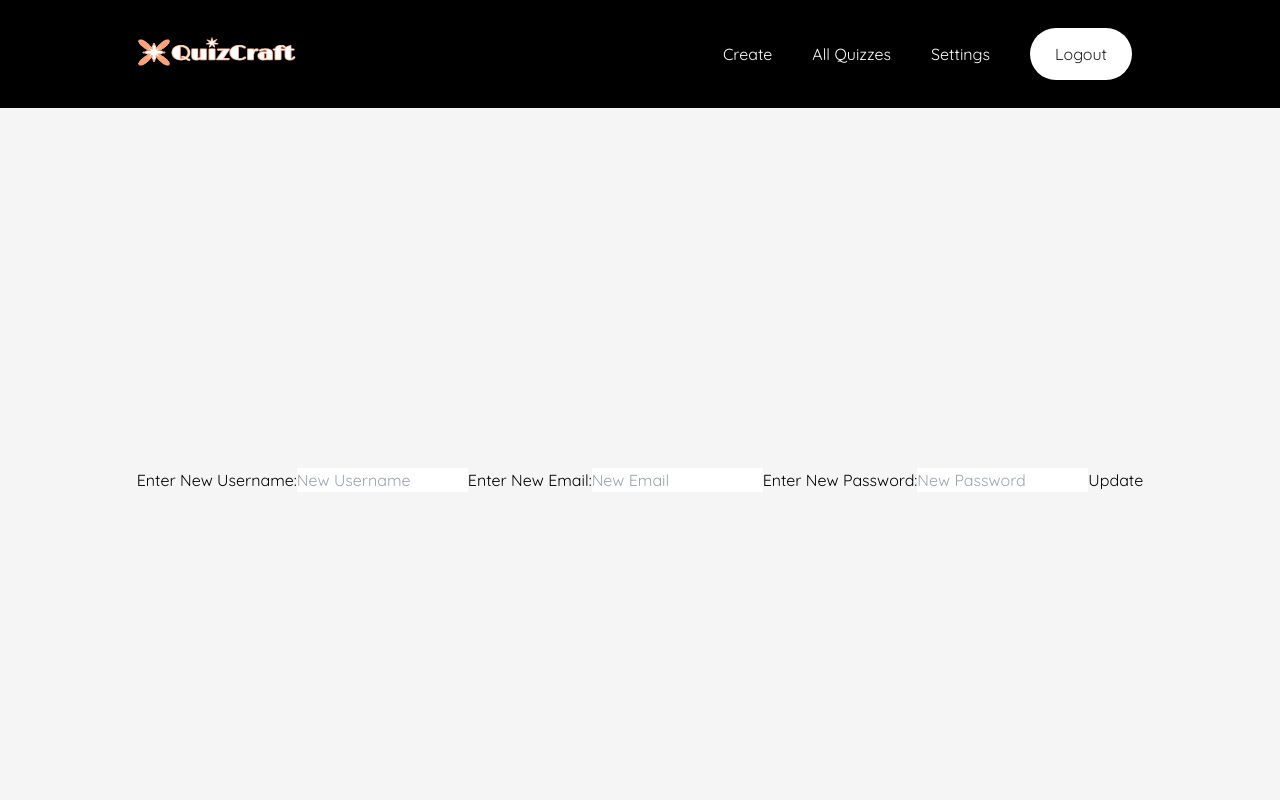
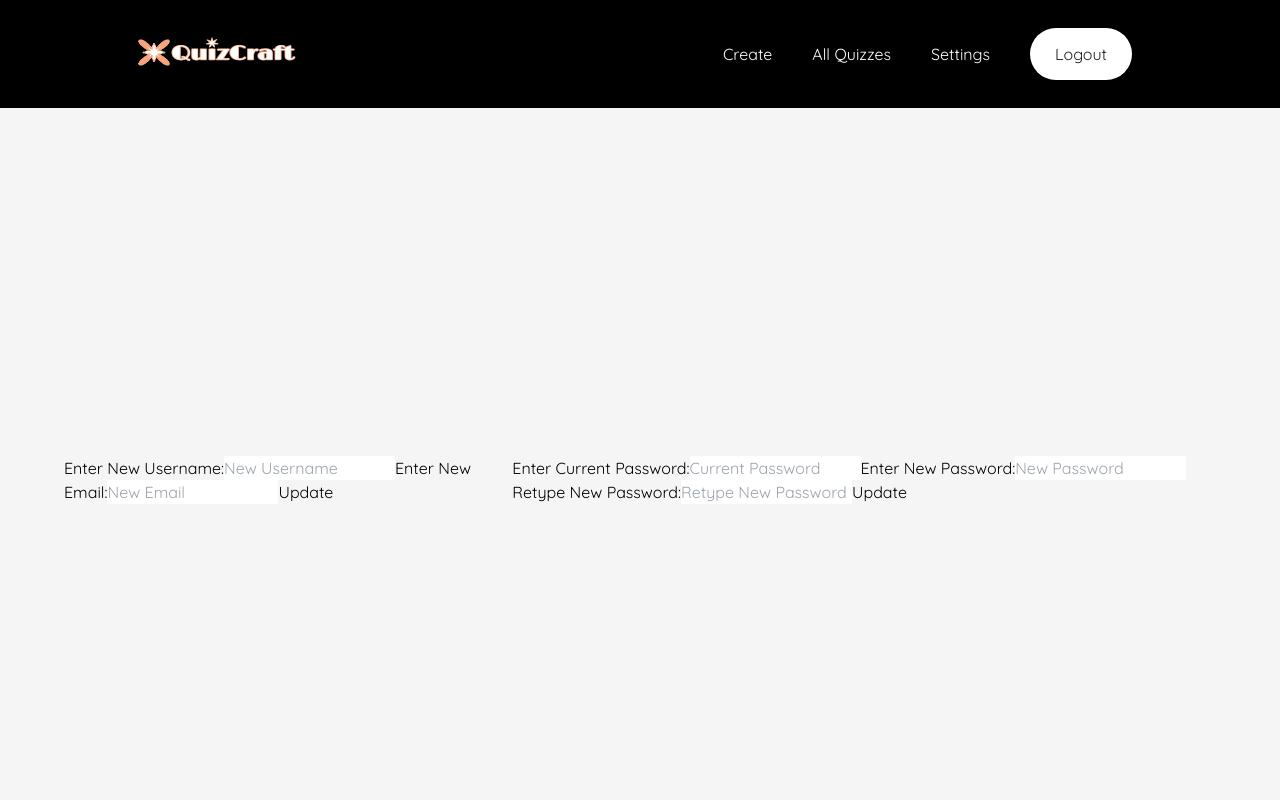
Before and after one commit to nromasanta/3680Project, a React (Vite) app: page /settings/1 in a window 1280 px wide. Shown: the top 800 px of the page. Built offline with nearby package versions, Linux system fonts and the light colour scheme; no server answers; sample sign-in values are in the browser's storage.

Commit message:
Continuing work on different PC

```diff
--- a/src/pages/UserSettings.jsx
+++ b/src/pages/UserSettings.jsx
@@ -5,9 +5,13 @@ import { useAuth } from '../auth/authProvider';
 
 const Settings = () => {
     const { userId } = useAuth();
-    const [ username, updateUsername] = useState(null);
-    const [ password, updatePassword] = useState(null);
-    const [ email, updateEmail] = useState(null);
+    const [username, updateUsername] = useState(null);
+    const [newPassword, updateNewPassword] = useState(null);
+    const [currentPassword, updateCurrentPassword] = useState(null);
+    const [newPasswordVerify, updateNewPassworVerify] = useState(null);
+    const [errorMessage, setErrorMessage] = useState(false);
+
+    const [email, updateEmail] = useState(null);
 
     useEffect(() => {
         const getUser = async () => {
@@ -29,44 +33,91 @@ const Settings = () => {
 
         const user = {
             newUsername: username,
-            newPassword: password,
+            newPassword: newPassword,
+            currentPassword: currentPassword,
             newEmail: email,
             userId: userId,
         };
+
         try {
             const res = await axios.post(
                 `http://localhost:4000/api/users/update`,
                 user
             )
             console.log(res);
-        } catch(err) {
+
+        } catch (err) {
             console.log(err);
         }
     };
 
-    const handleSubmit = (e) => {
+    const handlePasswordSubmit = (e) => {
         e.preventDefault();
+        console.log("Verifying passwords");
+        if (newPasswordVerify !== newPassword) {
+            console.log("Oh nooooooooooooooo")
+        } else {
+            console.log("Passwords match, go submit")
+        }
+
+    };
+
+    const handleEmailOrUsernameSubmit = async (e) => {
+        e.preventDefault();
+        let newUsername = {username: username};
+        try {
+            const res = await axios.get(
+                `http://localhost:4000/api/users/username`,
+                newUsername
+            );
+            console.log(res);
+        } catch (err) {
+            console.log(err);
+        }
+        console.log("Verifying username");
     };
 
     return (
         <div className="temp-page container">
-            <form onSubmit={handleSubmit}>
+            {/* ---Other--- */}
+            <div>
+                <form onSubmit={handleEmailOrUsernameSubmit}>
                     <label>
                         Enter New Username:
-                    <input type='text' placeholder='New Username' onChange={(e) => updateUsername(e.target.value)}/>
+                        <input type='text' placeholder='New Username' onChange={(e) => updateUsername(e.target.value)} />
                     </label>
                     <label>
                         Enter New Email:
-                    <input type='text' placeholder='New Email' onChange={(e) => updateEmail(e.target.value)}/>
+                        <input type='text' placeholder='New Email' onChange={(e) => updateEmail(e.target.value)} />
+                    </label>
+                    <button type = "submit">Update</button>
+                </form>
+            </div>
+            {/* ----------- */}
+
+            {/* ---Passwords--- */}
+            <div>
+                <form onSubmit={handlePasswordSubmit}>
+                    <label>
+                        Enter Current Password:
+                        <input type='text' placeholder='Current Password' onChange={(e) => updateCurrentPassword(e.target.value)} />
                     </label>
                     <label>
                         Enter New Password:
-                    <input type='text' placeholder='New Password' onChange={(e) => updatePassword(e.target.value)}/>
+                        <input type='text' placeholder='New Password' onChange={(e) => updateNewPassword(e.target.value)} />
                     </label>
+                    <label>
+                        Retype New Password:
+                        <input type='text' placeholder='Retype New Password' onChange={(e) => updateNewPassworVerify(e.target.value)} />
+                    </label>
+                    <button type = "submit">Update</button>
+                    {errorMessage && <p>hiiiiiiiiiiiiiiiiiiii </p>}
+                </form>
+            </div>
+            {/* --------------- */}
 
-            </form>
-            <button onClick={setNewInfo}>Update</button>
         </div>
-    );};
+    );
+};
 
 export default Settings;
```
Also changed, not shown: 2 other files (tests, documents, lock files or other folders). Lines whose indentation alone changed are shown as unchanged.
